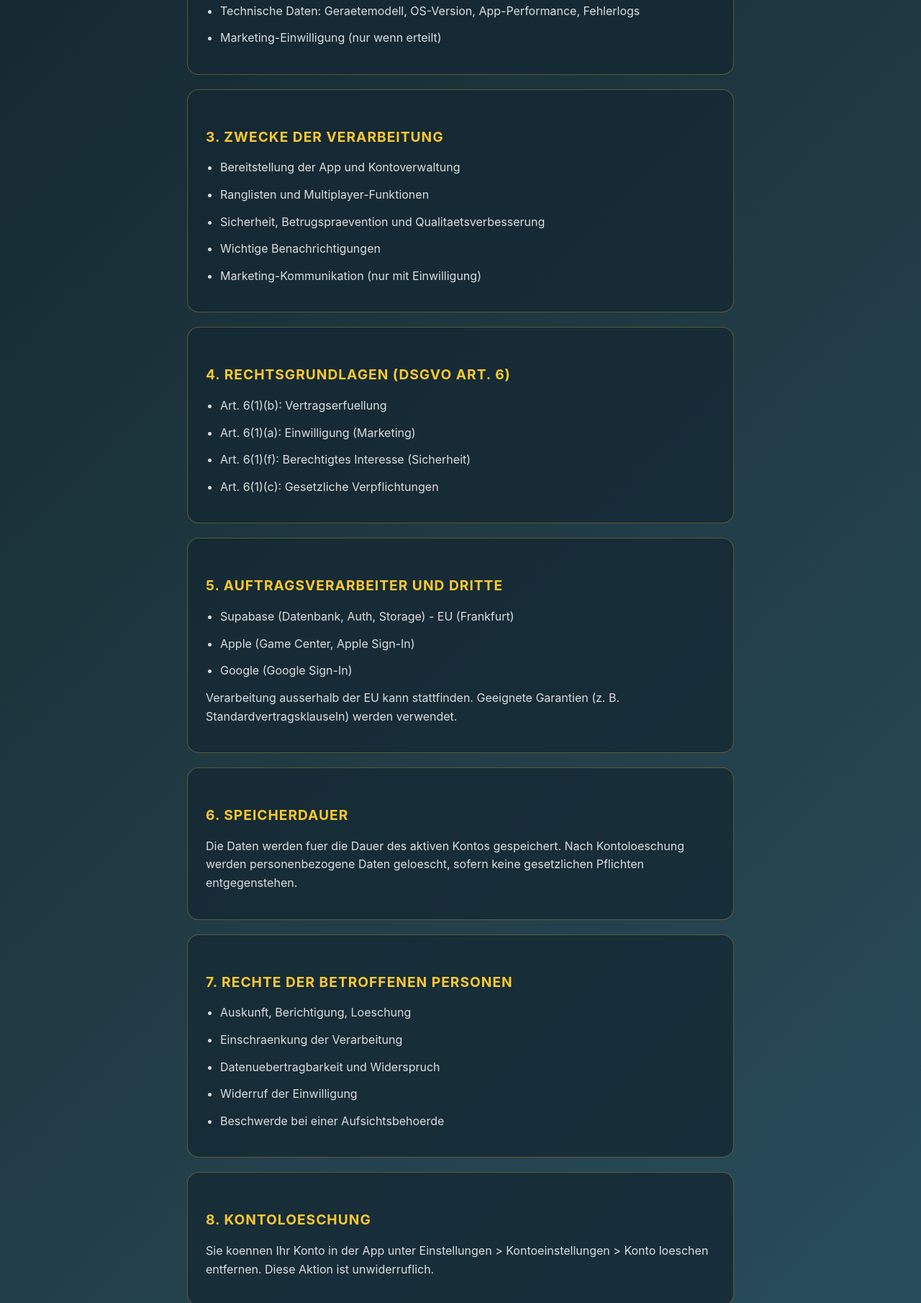
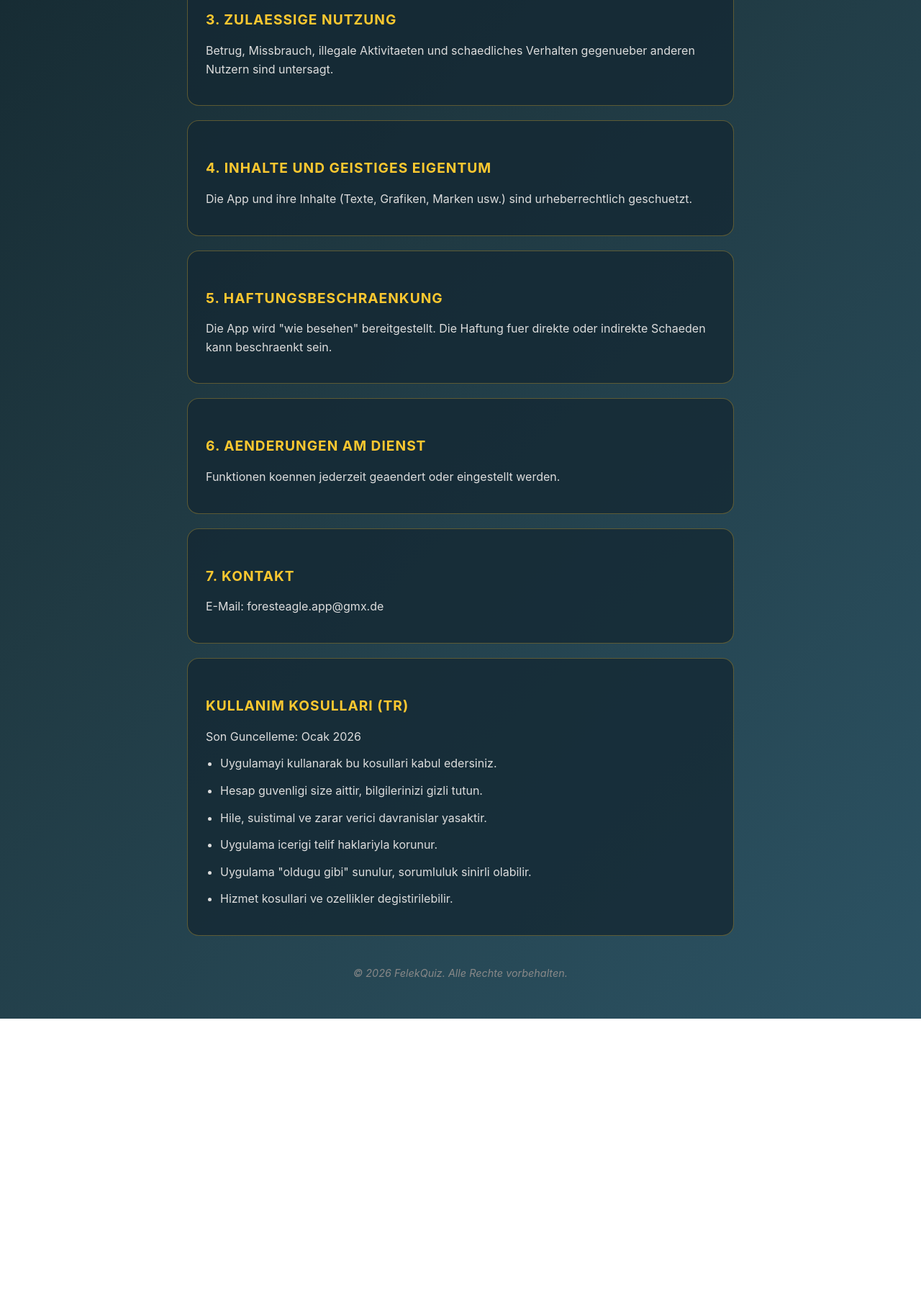
Before and after one commit to redwhite61/FelekQuiz, a plain HTML site: page privacy-policy.html in a window 1280 px wide. Shown: the part 804-2614 px from the top of the page at 72% size. After the commit the page ends 2219 px from the top, so only its background shows below. Drawn offline with Linux system fonts and the light colour scheme.

Commit message:
Update privacy-policy.html

```diff
--- a/privacy-policy.html
+++ b/privacy-policy.html
@@ -4,7 +4,7 @@
 <head>
     <meta charset="UTF-8">
     <meta name="viewport" content="width=device-width, initial-scale=1.0">
-    <title>Datenschutzerklaerung - FelekQuiz</title>
+    <title>Nutzungsbedingungen - FelekQuiz</title>
     <style>
         * {
             margin: 0;
@@ -96,95 +96,62 @@
         <h1>FelekQuiz</h1>
 
         <div class="lang-switch">
-            <a href="privacy-policy.html">Deutsch</a>
-            <a href="privacy-policy-tr.html">Turkce</a>
+            <a href="privacy-policy.html">Datenschutz</a>
+            <a href="privacy-policy-tr.html">Gizlilik</a>
             <a href="terms.html">Nutzungsbedingungen</a>
         </div>
 
         <div class="section">
-            <h2>Datenschutzerklaerung</h2>
+            <h2>Nutzungsbedingungen</h2>
             <p>Letzte Aktualisierung: Januar 2026</p>
         </div>
 
         <div class="section">
-            <h2>1. Verantwortlicher</h2>
-            <p>Hakan G&uuml;lbicim</p>
+            <h2>1. Zustimmung</h2>
+            <p>Durch die Nutzung der App akzeptieren Sie diese Nutzungsbedingungen.</p>
+        </div>
+
+        <div class="section">
+            <h2>2. Konto und Sicherheit</h2>
+            <p>Sie sind fuer die Sicherheit Ihres Kontos verantwortlich. Halten Sie Ihre Zugangsdaten geheim.</p>
+        </div>
+
+        <div class="section">
+            <h2>3. Zulaessige Nutzung</h2>
+            <p>Betrug, Missbrauch, illegale Aktivitaeten und schaedliches Verhalten gegenueber anderen Nutzern sind untersagt.</p>
+        </div>
+
+        <div class="section">
+            <h2>4. Inhalte und geistiges Eigentum</h2>
+            <p>Die App und ihre Inhalte (Texte, Grafiken, Marken usw.) sind urheberrechtlich geschuetzt.</p>
+        </div>
+
+        <div class="section">
+            <h2>5. Haftungsbeschraenkung</h2>
+            <p>Die App wird "wie besehen" bereitgestellt. Die Haftung fuer direkte oder indirekte Schaeden kann beschraenkt sein.</p>
+        </div>
+
+        <div class="section">
+            <h2>6. Aenderungen am Dienst</h2>
+            <p>Funktionen koennen jederzeit geaendert oder eingestellt werden.</p>
+        </div>
+
+        <div class="section">
+            <h2>7. Kontakt</h2>
             <p>E-Mail: foresteagle.app@gmx.de</p>
         </div>
 
         <div class="section">
-            <h2>2. Erhobene Daten</h2>
+            <h2>Kullanim Kosullari (TR)</h2>
+            <p>Son Guncelleme: Ocak 2026</p>
             <ul>
-                <li>Kontodaten: E-Mail, Benutzername, Passwort (gehasht gespeichert)</li>
-                <li>Profildaten: Avatar/Profilbild und Level</li>
-                <li>Spieldaten: Spielverlauf, Punkte, Statistiken, Erfolge, XP</li>
-                <li>Technische Daten: Geraetemodell, OS-Version, App-Performance, Fehlerlogs</li>
-                <li>Marketing-Einwilligung (nur wenn erteilt)</li>
+                <li>Uygulamayi kullanarak bu kosullari kabul edersiniz.</li>
+                <li>Hesap guvenligi size aittir, bilgilerinizi gizli tutun.</li>
+                <li>Hile, suistimal ve zarar verici davranislar yasaktir.</li>
+                <li>Uygulama icerigi telif haklariyla korunur.</li>
+                <li>Uygulama "oldugu gibi" sunulur, sorumluluk sinirli olabilir.</li>
+                <li>Hizmet kosullari ve ozellikler degistirilebilir.</li>
             </ul>
-        </div>
-
-        <div class="section">
-            <h2>3. Zwecke der Verarbeitung</h2>
-            <ul>
-                <li>Bereitstellung der App und Kontoverwaltung</li>
-                <li>Ranglisten und Multiplayer-Funktionen</li>
-                <li>Sicherheit, Betrugspraevention und Qualitaetsverbesserung</li>
-                <li>Wichtige Benachrichtigungen</li>
-                <li>Marketing-Kommunikation (nur mit Einwilligung)</li>
-            </ul>
-        </div>
-
-        <div class="section">
-            <h2>4. Rechtsgrundlagen (DSGVO Art. 6)</h2>
-            <ul>
-                <li>Art. 6(1)(b): Vertragserfuellung</li>
-                <li>Art. 6(1)(a): Einwilligung (Marketing)</li>
-                <li>Art. 6(1)(f): Berechtigtes Interesse (Sicherheit)</li>
-                <li>Art. 6(1)(c): Gesetzliche Verpflichtungen</li>
-            </ul>
-        </div>
-
-        <div class="section">
-            <h2>5. Auftragsverarbeiter und Dritte</h2>
-            <ul>
-                <li>Supabase (Datenbank, Auth, Storage) - EU (Frankfurt)</li>
-                <li>Apple (Game Center, Apple Sign-In)</li>
-                <li>Google (Google Sign-In)</li>
-            </ul>
-            <p>Verarbeitung ausserhalb der EU kann stattfinden. Geeignete Garantien (z. B. Standardvertragsklauseln) werden verwendet.</p>
-        </div>
-
-        <div class="section">
-            <h2>6. Speicherdauer</h2>
-            <p>Die Daten werden fuer die Dauer des aktiven Kontos gespeichert. Nach Kontoloeschung werden personenbezogene Daten geloescht, sofern keine gesetzlichen Pflichten entgegenstehen.</p>
-        </div>
-
-        <div class="section">
-            <h2>7. Rechte der betroffenen Personen</h2>
-            <ul>
-                <li>Auskunft, Berichtigung, Loeschung</li>
-                <li>Einschraenkung der Verarbeitung</li>
-                <li>Datenuebertragbarkeit und Widerspruch</li>
-                <li>Widerruf der Einwilligung</li>
-                <li>Beschwerde bei einer Aufsichtsbehoerde</li>
-            </ul>
-        </div>
-
-        <div class="section">
-            <h2>8. Kontoloeschung</h2>
-            <p>Sie koennen Ihr Konto in der App unter Einstellungen &gt; Kontoeinstellungen &gt; Konto loeschen entfernen. Diese Aktion ist unwiderruflich.</p>
-        </div>
-
-        <div class="section">
-            <h2>9. Kontakt</h2>
-            <p>E-Mail: foresteagle.app@gmx.de</p>
-        </div>
-
-        <div class="section">
-            <h2>Impressum</h2>
-            <p>Entwickler: Hakan G&uuml;lbicim</p>
-            <p>E-Mail: foresteagle.app@gmx.de</p>
-            <p>Dieses Projekt ist ein privates Hobbyprojekt.</p>
         </div>
 
         <p class="footer">&copy; 2026 FelekQuiz. Alle Rechte vorbehalten.</p>
```
